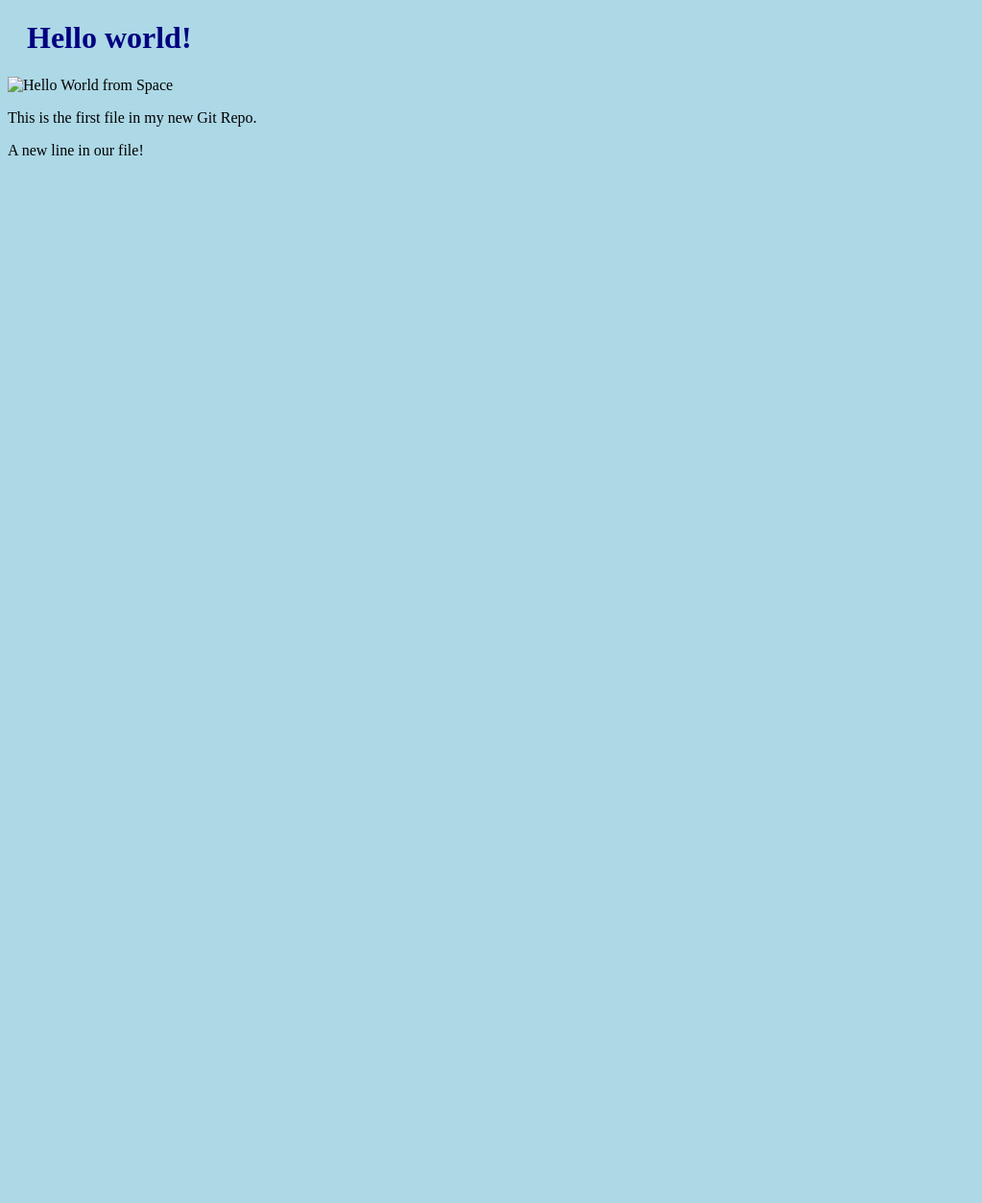
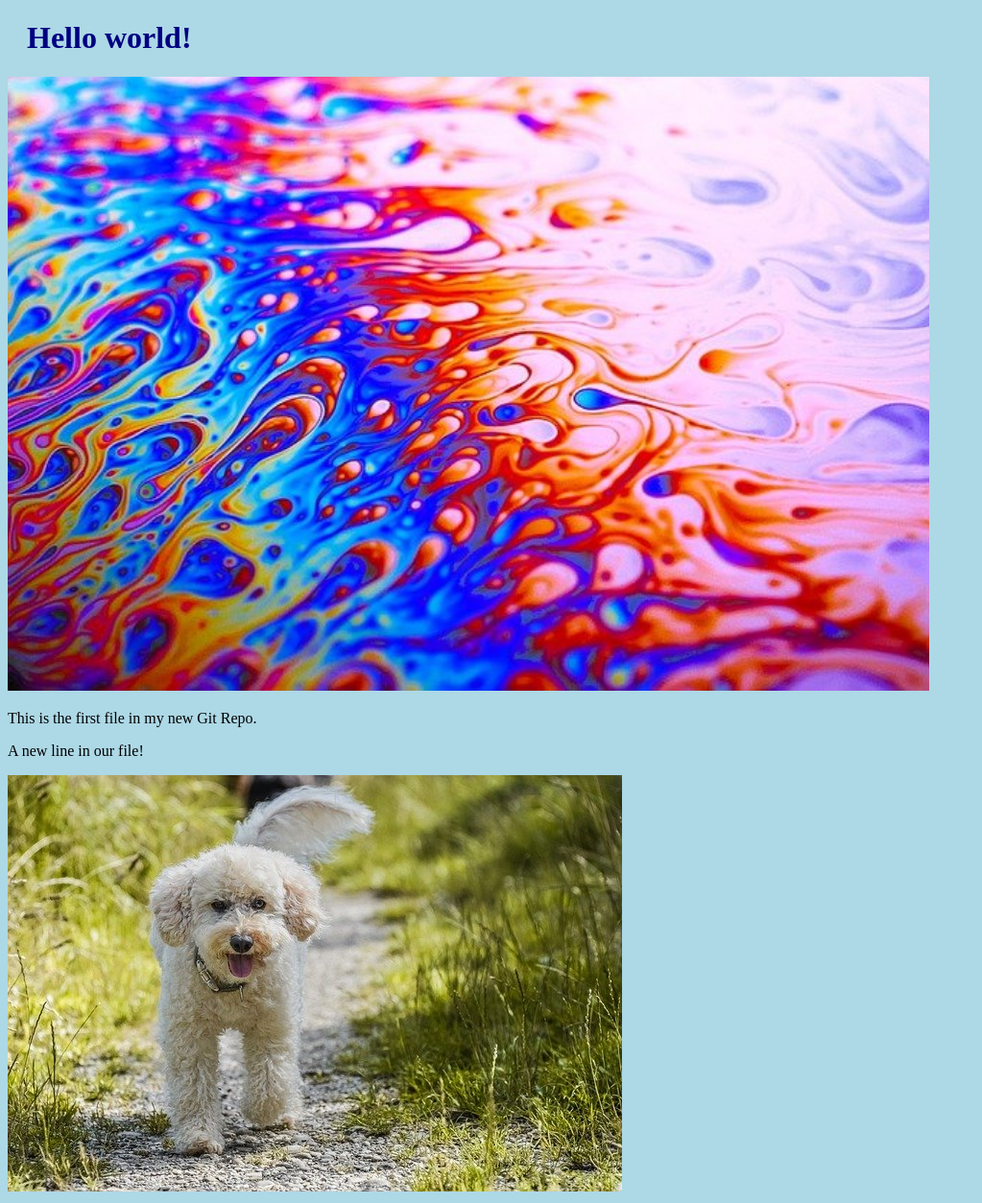
Before and after one commit to MinhK9x/hello-world, a plain HTML site: page index.html in a window 1280 px wide. Shown: the whole page at 96% size, without its empty margins (0-1023 px from the left). Before the commit the page ends 800 px from the top, so only its background shows below. Drawn offline with Linux system fonts and the light colour scheme.

Commit message:
added new image

```diff
--- a/index.html
+++ b/index.html
@@ -7,10 +7,10 @@
 <body>
 
 <h1>Hello world!</h1>
-<div><img src="img_hello_world.jpg" alt="Hello World from Space"
+<div><img src="vd-image.jpg" alt="Hello World from Space"
     style="width:100%;max-width:960px"></div>
 <p>This is the first file in my new Git Repo.</p>
 <p>A new line in our file!</p>
-
+<div><img src="dog.jpg" alt="Hello Git" style="width:100%;max-width:640px"></div>
 </body>
 </html>
```
Also changed, not shown: dog.jpg (added).
